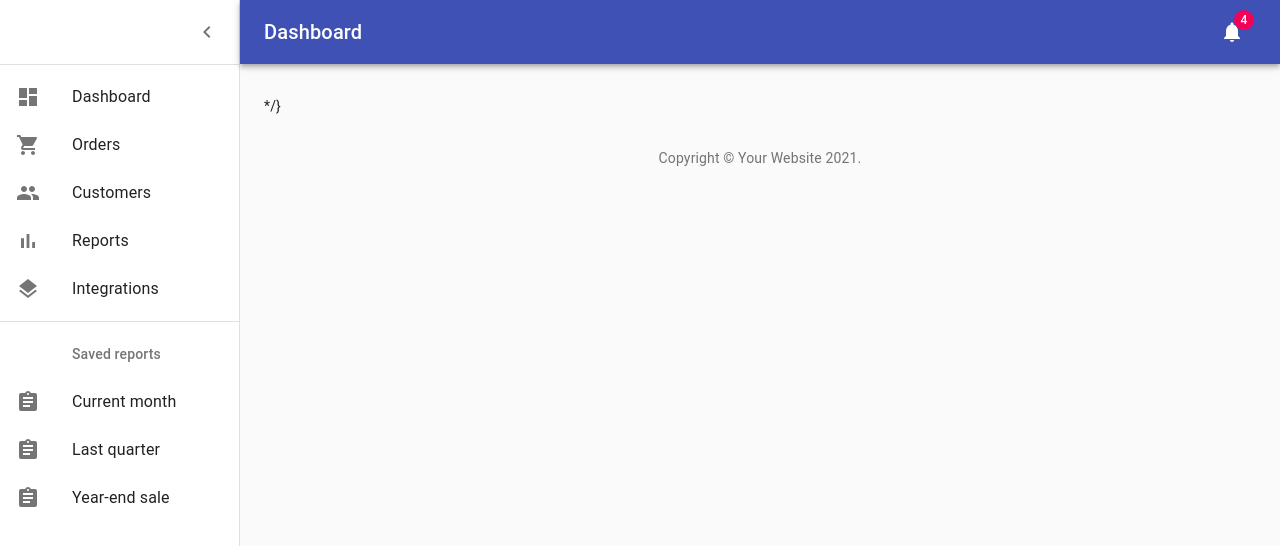
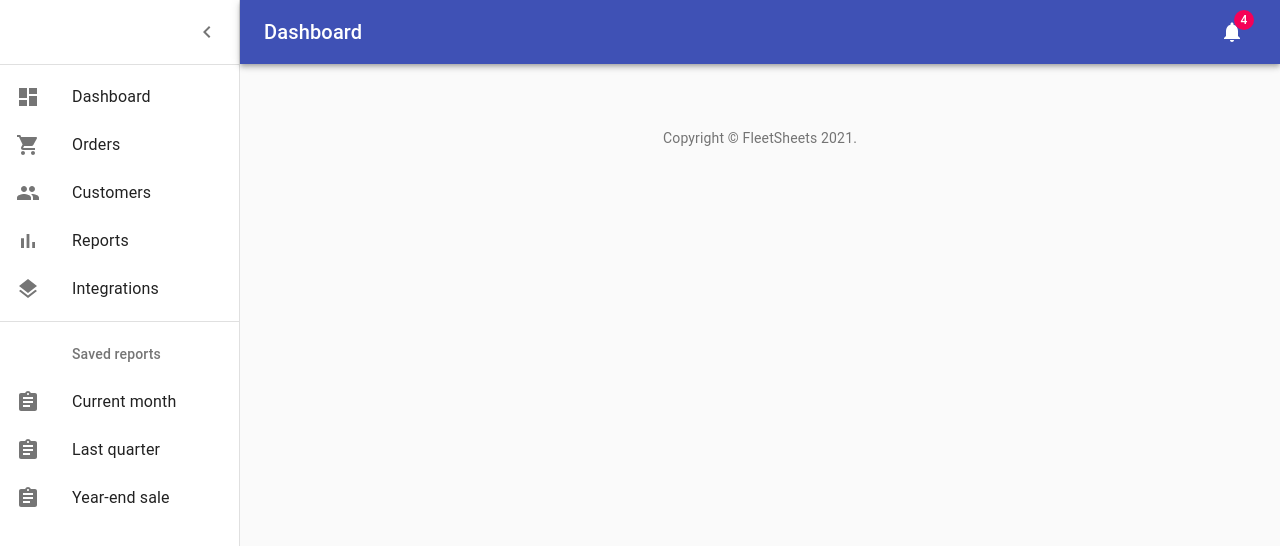
Before and after one commit to will98nicholson/Custom-Workforce-Manager, a React (Create React App) app in the folder client/: page /admin in a window 1280 px wide. Shown: the top 546 px of the page. Built offline with nearby package versions, Linux system fonts and the light colour scheme.

Commit message:
Emp Dash updates

```diff
--- a/client/src/components/AdminMenuList/index.js
+++ b/client/src/components/AdminMenuList/index.js
@@ -9,6 +9,7 @@ import PeopleIcon from '@material-ui/icons/People';
 import BarChartIcon from '@material-ui/icons/BarChart';
 import LayersIcon from '@material-ui/icons/Layers';
 import AssignmentIcon from '@material-ui/icons/Assignment';
+import FilterIcon from '@material-ui/icons/Filter';
 
 export const mainListItems = (
     <div>
--- a/client/src/pages/AdminDash.js
+++ b/client/src/pages/AdminDash.js
@@ -188,7 +188,7 @@ export default function Dashboard () {
                                 {/* <Orders /> */}
                             {/* </Paper> */}
                         {/* </Grid> */}
-                    {/* </Grid> */} */}
+                    {/* </Grid> */}
                     <Box pt={4}>
                         <Copyright />
                     </Box>
--- a/client/src/pages/EmpDash.js
+++ b/client/src/pages/EmpDash.js
@@ -25,7 +25,7 @@ function Copyright () {
         <Typography variant="body2" color="textSecondary" align="center">
             {'Copyright © '}
             <Link color="inherit" href="https://material-ui.com/">
-                Your Website
+                FleetSheets
       </Link>{' '}
             {new Date().getFullYear()}
             {'.'}
@@ -188,7 +188,7 @@ export default function Dashboard () {
                     {/* <Orders /> */}
                     {/* </Paper> */}
                     {/* </Grid> */}
-                    {/* </Grid> */} */}
+                    {/* </Grid> */}
                     <Box pt={4}>
                         <Copyright />
                     </Box>
```
